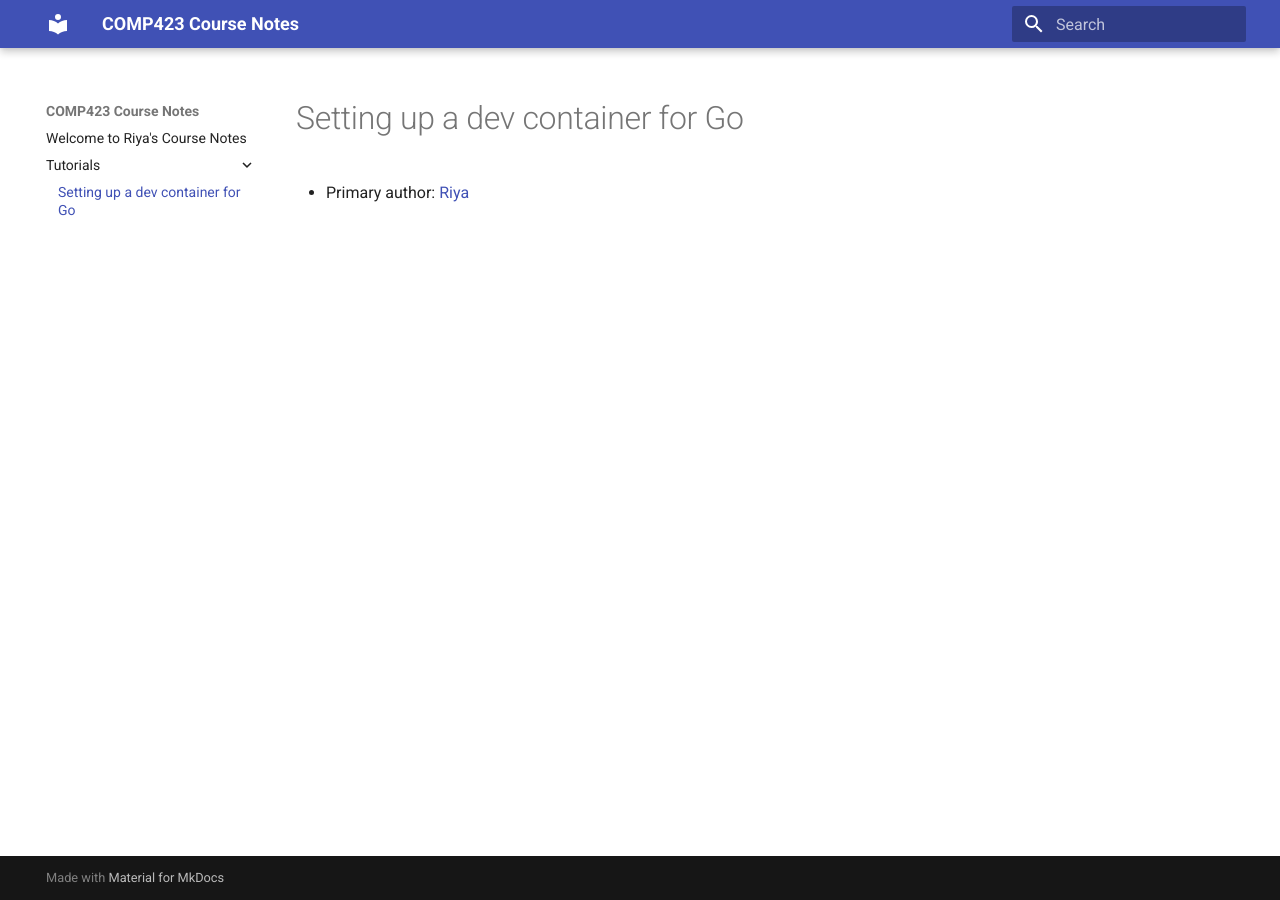
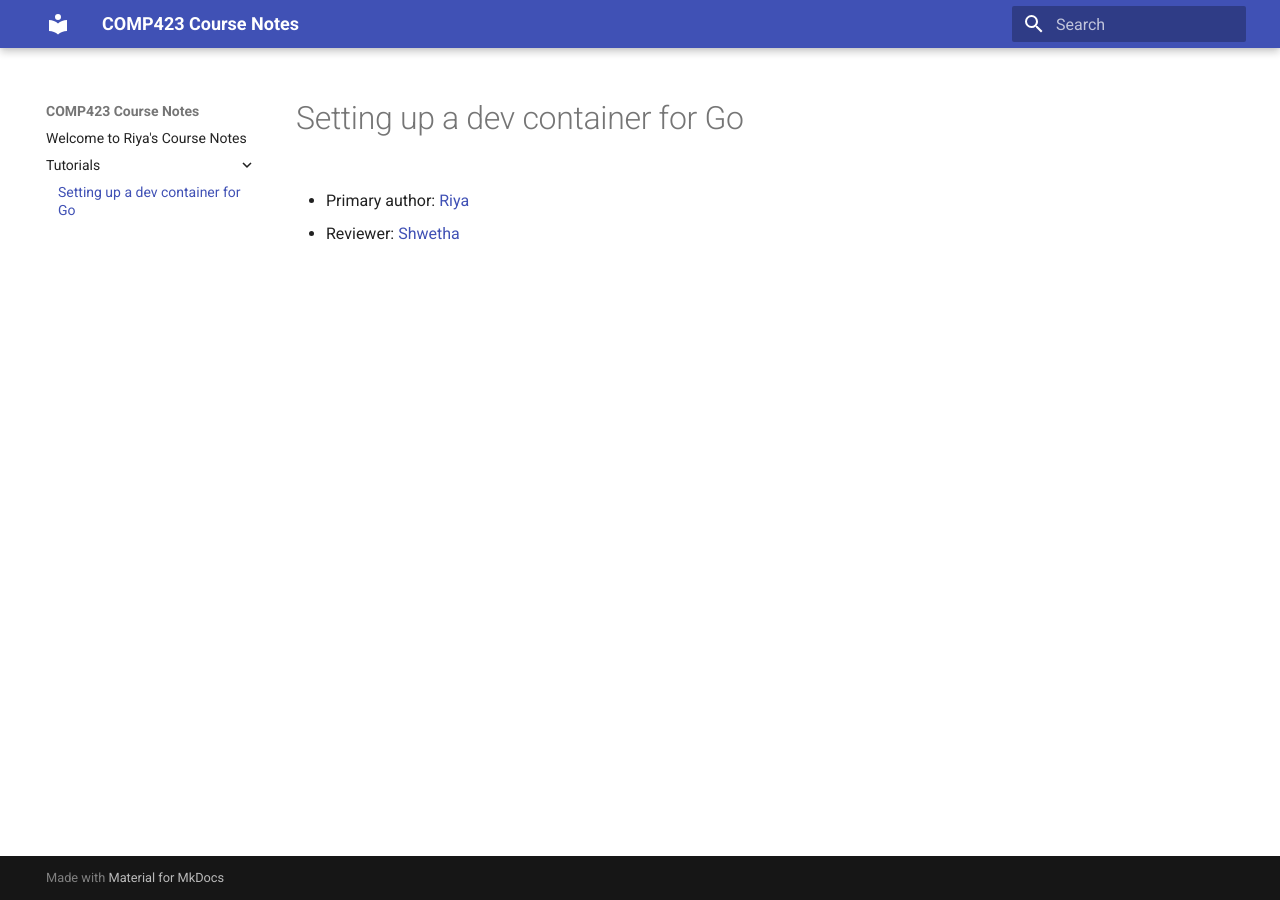
Before and after one commit to riyachawan/comp423-course-notes, an MkDocs documentation site: the page built from docs/tutorials/go-setup.md, in a window 1280 px wide. Built offline with MkDocs 1.6.1 and Material for MkDocs 9.7.7, drawn with Linux system fonts in a browser that asks for light colours.

Commit message:
Partner edits

```diff
--- a/docs/tutorials/go-setup.md
+++ b/docs/tutorials/go-setup.md
@@ -1,3 +1,5 @@
 # Setting up a dev container for Go
 
 * Primary author: [Riya](https://github.com/riyachawan/comp423-course-notes.git)
+
+* Reviewer: [Shwetha](https://github.com/shwethakunjur/comp423-course-notes)
```
